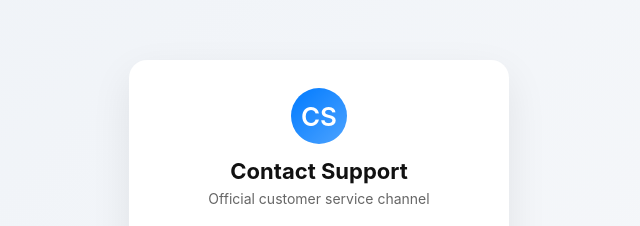
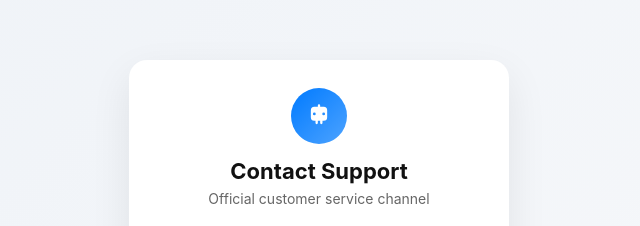
Before and after one commit to sz18197848-hue/-1, a plain HTML site: page index.html in a window 1280 px wide. Shown: the part 116-342 px from the top of the page, 321-961 px from the left. Drawn offline with Linux system fonts and the light colour scheme.

Commit message:
Update card styles and add support icon
Removed color, font size, and weight from the card class. Added a circular blue robot customer service icon in SVG format.

```diff
--- a/index.html
+++ b/index.html
@@ -39,9 +39,6 @@
       display: flex;
       align-items: center;
       justify-content: center;
-      color: #fff;
-      font-size: 26px;
-      font-weight: 600;
     }
 
     h1 {
@@ -118,7 +115,31 @@
 
 <body>
   <div class="card">
-    <div class="logo">CS</div>
+    <!-- 圆形蓝色机器人客服图标 -->
+    <div class="logo">
+      <svg viewBox="0 0 24 24" width="28" height="28" aria-hidden="true">
+        <path
+          fill="#ffffff"
+          d="
+            M12 2
+            a1 1 0 0 1 1 1v1h3
+            a3 3 0 0 1 3 3v6
+            a3 3 0 0 1-3 3h-1v2
+            a1 1 0 1 1-2 0v-2h-2v2
+            a1 1 0 1 1-2 0v-2H8
+            a3 3 0 0 1-3-3V7
+            a3 3 0 0 1 3-3h3V3
+            a1 1 0 0 1 1-1
+            zm-4 7
+            a1.2 1.2 0 1 0 0 2.4
+            a1.2 1.2 0 0 0 0-2.4
+            zm8 0
+            a1.2 1.2 0 1 0 0 2.4
+            a1.2 1.2 0 0 0 0-2.4
+          "
+        />
+      </svg>
+    </div>
 
     <h1>Contact Support</h1>
     <div class="subtitle">Official customer service channel</div>
```
